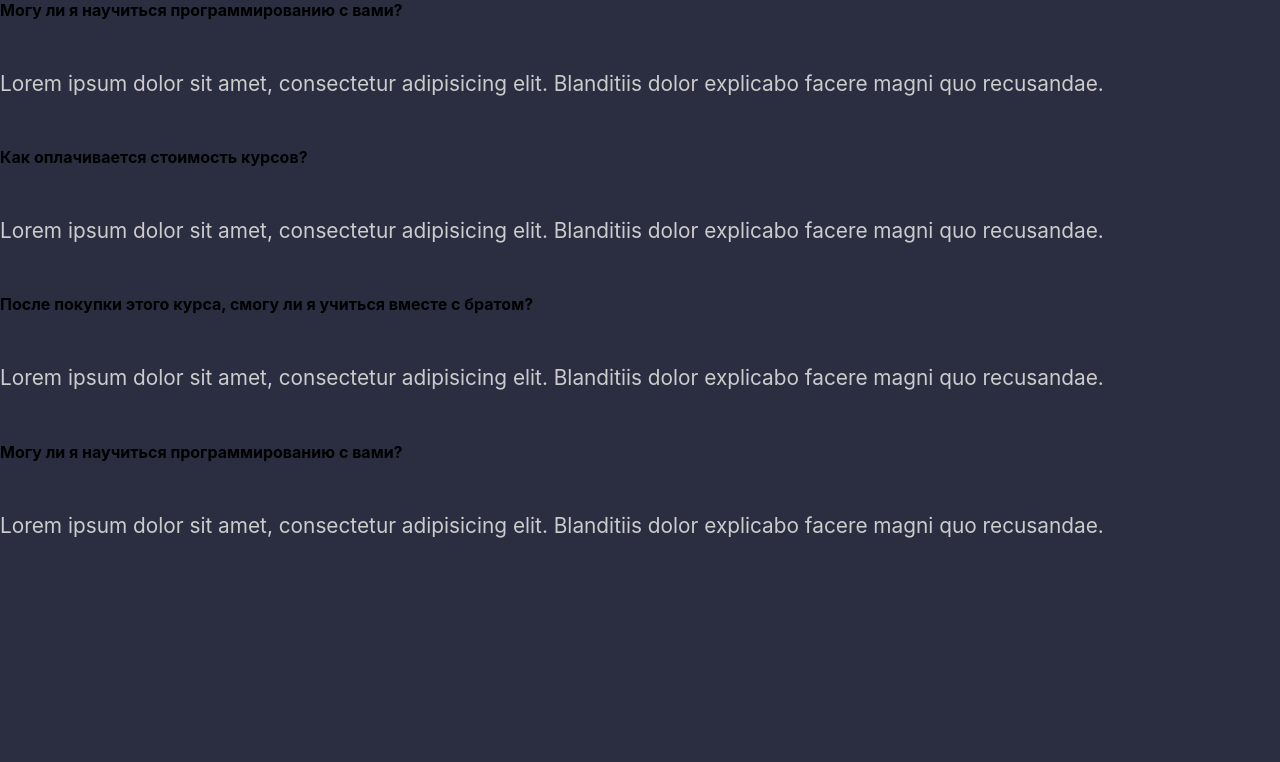
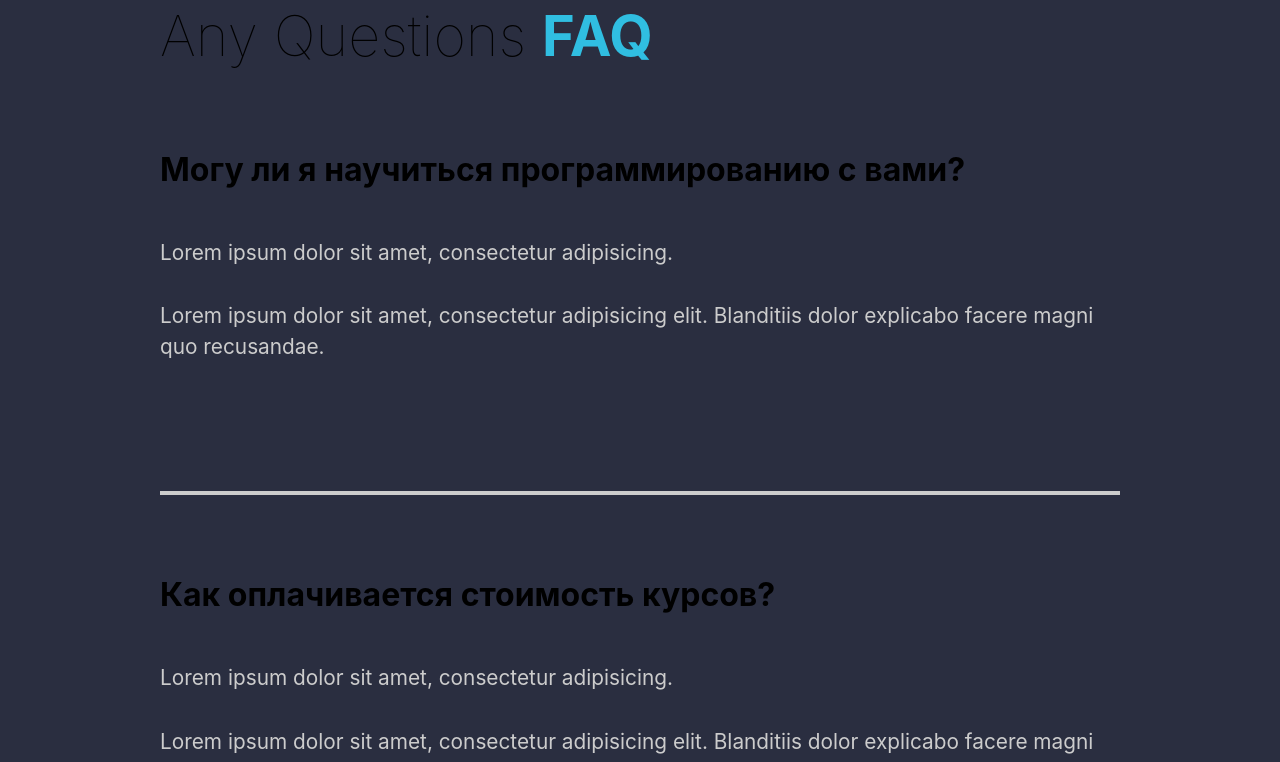
Before and after one commit to MukhammadaliDadabaev/practice-react--project_website, a React (Create React App) app: page / in a window 1280 px wide. Shown: the part 1686-2448 px from the top of the page. Before the commit the page ends 2275 px from the top, so only its background shows below. Built offline with nearby package versions, Linux system fonts and the light colour scheme; a web font is replaced by a local one.

Commit message:
Add FaqSection styling static completed

```diff
--- a/src/components/BenefitsSection.js
+++ b/src/components/BenefitsSection.js
@@ -34,7 +34,7 @@ const Benefits = styled(About)`
   }
   h3 {
     width: 70%;
-    margin: 1rem 0 0 5rem;
+    margin: 0.4rem 0 0 5rem;
     padding: 1rem;
     font-size: 1.4rem;
     background-color: #fff;
--- a/src/components/FaqSection.js
+++ b/src/components/FaqSection.js
@@ -1,33 +1,84 @@
-import React, {createRef} from "react";
+import React from "react";
+// styeled
+import styled from "styled-components";
+import { About } from "../styles";
 
 const FaqSection = () => {
-    return <div className="faq">
-        <h2>Any Questions <span>FAQ</span></h2>
+  return (
+    <Faq>
+      <h2>
+        Any Questions <span>FAQ</span>
+      </h2>
       <div className="question">
         <h4>Могу ли я научиться программированию с вами?</h4>
         <div className="answer">
-                <p>Lorem ipsum dolor sit amet, consectetur adipisicing elit. Blanditiis dolor explicabo facere magni quo recusandae.</p>
+          <p>Lorem ipsum dolor sit amet, consectetur adipisicing.</p>
+          <p>
+            Lorem ipsum dolor sit amet, consectetur adipisicing elit. Blanditiis
+            dolor explicabo facere magni quo recusandae.
+          </p>
         </div>
       </div>
+      <div className="faq-line"></div>
       <div className="question">
         <h4>Как оплачивается стоимость курсов?</h4>
         <div className="answer">
-                <p>Lorem ipsum dolor sit amet, consectetur adipisicing elit. Blanditiis dolor explicabo facere magni quo recusandae.</p>
+          <p>Lorem ipsum dolor sit amet, consectetur adipisicing.</p>
+          <p>
+            Lorem ipsum dolor sit amet, consectetur adipisicing elit. Blanditiis
+            dolor explicabo facere magni quo recusandae.
+          </p>
         </div>
       </div>
+      <div className="faq-line"></div>
       <div className="question">
         <h4>После покупки этого курса, смогу ли я учиться вместе с братом?</h4>
         <div className="answer">
-                <p>Lorem ipsum dolor sit amet, consectetur adipisicing elit. Blanditiis dolor explicabo facere magni quo recusandae.</p>
+          <p>Lorem ipsum dolor sit amet, consectetur adipisicing.</p>
+          <p>
+            Lorem ipsum dolor sit amet, consectetur adipisicing elit. Blanditiis
+            dolor explicabo facere magni quo recusandae.
+          </p>
         </div>
       </div>
+      <div className="faq-line"></div>
       <div className="question">
         <h4>Могу ли я научиться программированию с вами?</h4>
         <div className="answer">
-                <p>Lorem ipsum dolor sit amet, consectetur adipisicing elit. Blanditiis dolor explicabo facere magni quo recusandae.</p>
+          <p>Lorem ipsum dolor sit amet, consectetur adipisicing.</p>
+          <p>
+            Lorem ipsum dolor sit amet, consectetur adipisicing elit. Blanditiis
+            dolor explicabo facere magni quo recusandae.
+          </p>
         </div>
       </div>
-    </div>
+    </Faq>
+  );
+};
+
+// Styled
+const Faq = styled(About)`
+  display: block;
+  h2 {
+    padding-bottom: 2rem;
+    font-weight: lighter;
   }
+  .question {
+    padding: 3rem 0;
+    cursor: pointer;
+  }
+  .answer {
+    padding: 2rem 0;
+    p {
+      padding: 1rem 0;
+    }
+  }
+  .faq-line {
+    width: 100%;
+    height: 0.3rem;
+    margin: 2rem 0;
+    background-color: #ccc;
+  }
+`;
 
 export default FaqSection;
--- a/src/components/GlobalStyle.js
+++ b/src/components/GlobalStyle.js
@@ -32,6 +32,7 @@ const GlobalStyle = createGlobalStyle`
     color: #fff;
   }
   h4 {
+    font-size: 2rem;
     font-weight: bold;
   }
   span {
```
Lines whose indentation alone changed are shown as unchanged.
